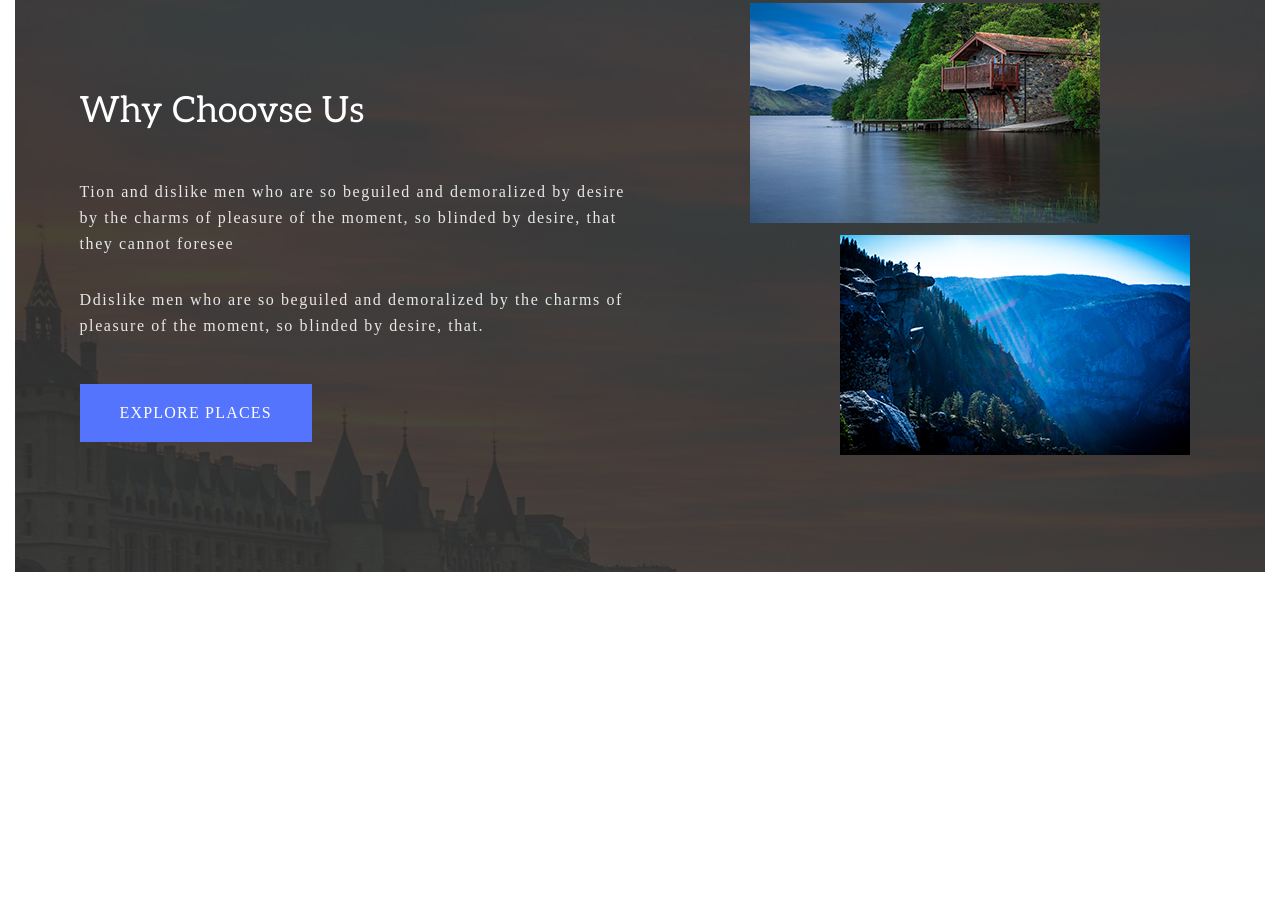
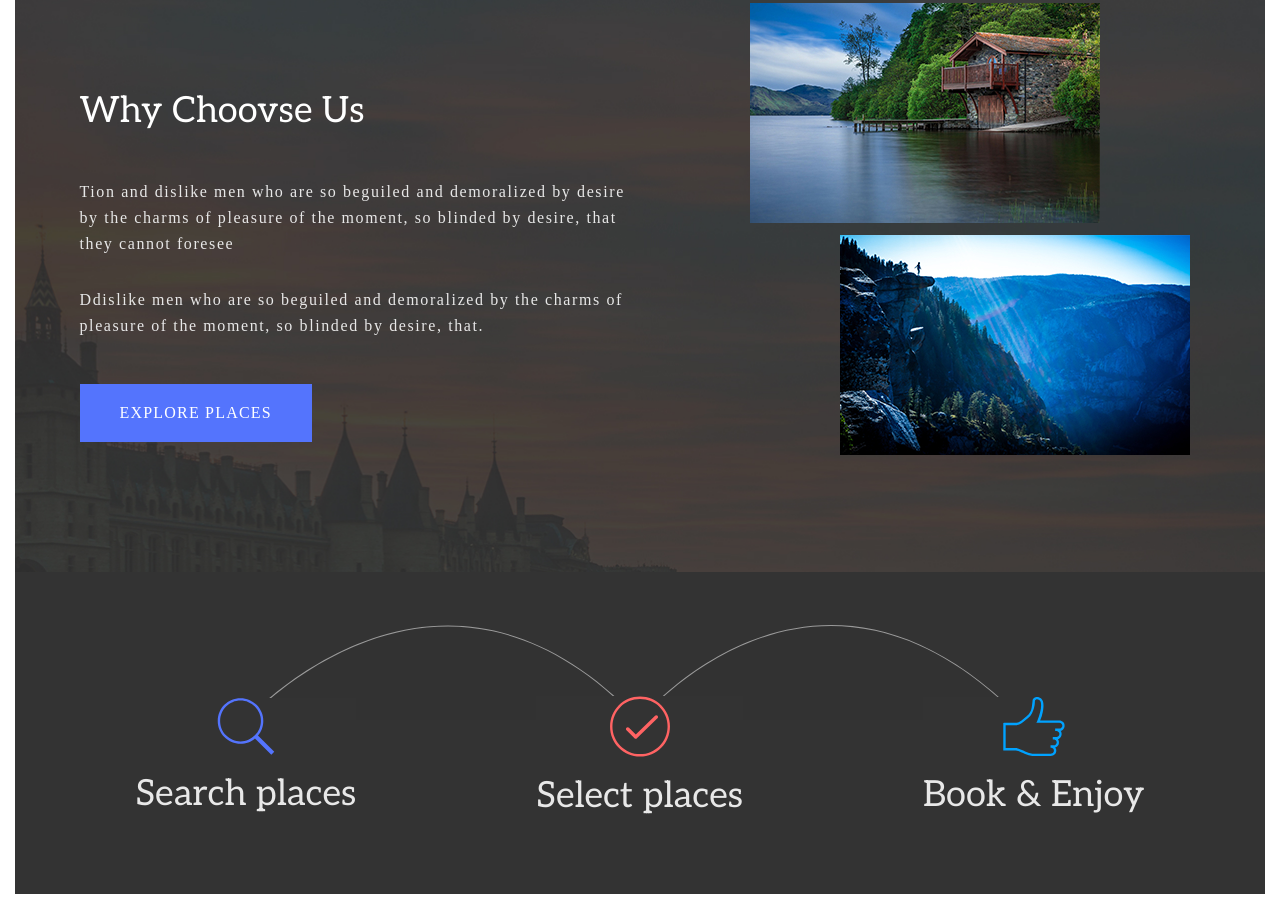
Before and after one commit to norabytyci/bhromaon, a plain HTML site: page index.html in a window 1280 px wide. Shown: the part 953-1861 px from the top of the page. Before the commit the page ends 1539 px from the top, so only its background shows below. Drawn offline with Linux system fonts and the light colour scheme.

Commit message:
Desktop how-to section finished

```diff
--- a/index.html
+++ b/index.html
@@ -101,6 +101,30 @@
           </div>
         </div>
       </section>
+      <section class="how-to">
+        <div class="container">
+          <div class="how-to__items">
+            <img
+              class="decoration"
+              src="assets/icons/shape.svg"
+              alt="Decorative
+            shape"
+            />
+            <div class="how-to__item">
+              <img src="assets/icons/search.svg" alt="Search Places" />
+              <p>Search places</p>
+            </div>
+            <div class="how-to__item">
+              <img src="assets/icons/check.svg" alt="Select Places" />
+              <p>Select places</p>
+            </div>
+            <div class="how-to__item">
+              <img src="assets/icons/like.svg" alt="Book & Enjoy" />
+              <p>Book & Enjoy</p>
+            </div>
+          </div>
+        </div>
+      </section>
     </main>
   </body>
 </html>
--- /dev/null
+++ b/scss/main/_how-to.scss
@@ -0,0 +1,32 @@
+.how-to {
+  background: #333;
+  padding: 4.4rem 0px 8rem 0px;
+  .container {
+    padding: 0px 5.6rem;
+  }
+  .decoration {
+    position: absolute;
+    top: 4%;
+    left: 11%;
+    z-index: 1;
+  }
+  &__items {
+    padding-top: 8rem;
+    display: flex;
+    justify-content: space-between;
+    flex-wrap: wrap;
+    align-items: center;
+    position: relative;
+  }
+  &__item {
+    text-align: center;
+    background: #333;
+    z-index: 2;
+    p {
+      font-size: 3.6rem;
+      color: #e8e8e8;
+      font-family: $aleo;
+      margin-top: 19px;
+    }
+  }
+}
--- a/scss/main/_main.scss
+++ b/scss/main/_main.scss
@@ -18,3 +18,4 @@ input {
 }
 
 @import "about";
+@import "how-to";
```
Also changed, not shown: dist/css/app.css.
